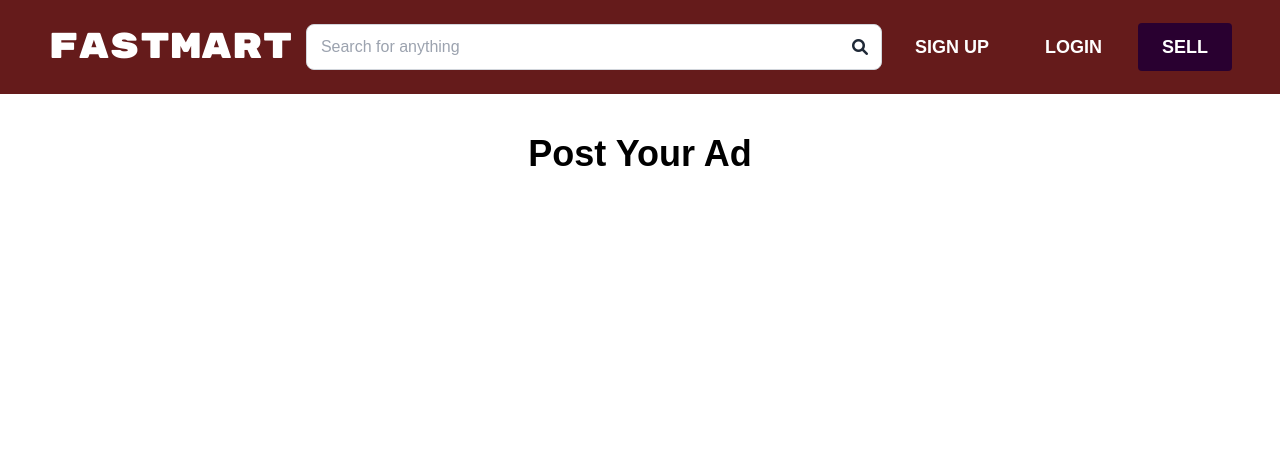
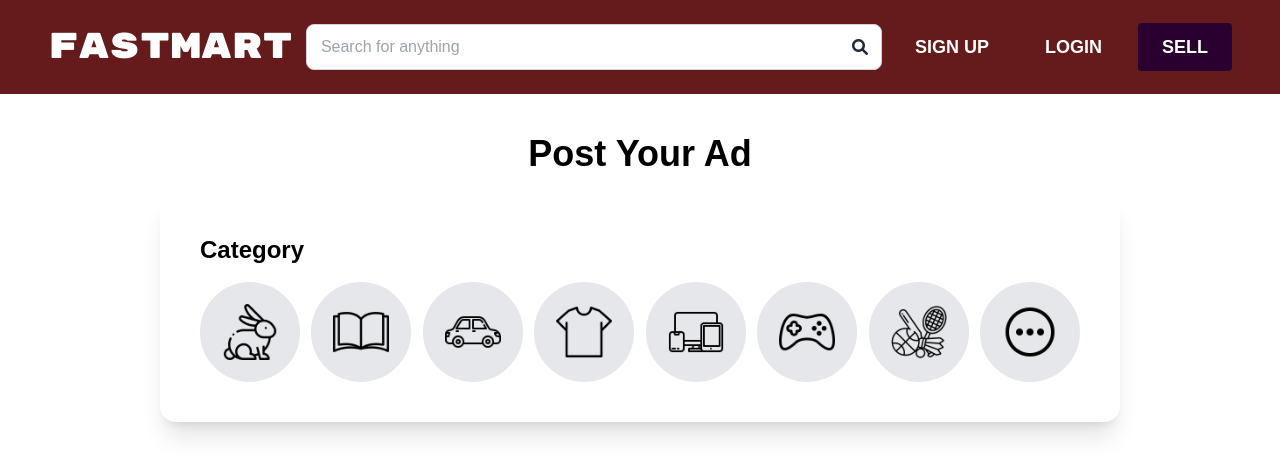
Before and after one commit to harisalimughal/FastMart, a React (Create React App) app in the folder fastmart/: page /postad in a window 1280 px wide. Shown: the top 476 px of the page. Built offline with nearby package versions, Linux system fonts and the light colour scheme; the HTML template or start-up script is replaced by a standard one; a web font is replaced by a local one.

Commit message:
Move PostAd component, and create CategorySelect
1. Move PostAd component to selling-page folder
2. Create CategorySelect component in selling-page folder

```diff
--- a/fastmart/src/App.js
+++ b/fastmart/src/App.js
@@ -4,7 +4,7 @@ import { Routes, Route } from 'react-router-dom';
 import Login from './components/Login';
 import Signup from './components/SignUp';
 import Home from './components/Home';
-import PostAd from './components/PostAd';
+import PostAd from './components/selling-page/PostAd';
 
 function App() {
   return (
--- a/fastmart/src/components/PostAd.jsx
+++ /dev/null
@@ -1,27 +0,0 @@
-import React from 'react'
-
-import Navbar from './NavBar'
-
-function PostAd() {
-    return (
-        <div className='flex flex-col gap-10'>
-            {/* Navbar */}
-            <Navbar />
-
-            {/* Main Content */}
-            <div>
-                {/* Header */}
-                <h1 className='w-fit mx-auto text-4xl font-bold'>
-                    Post Your Ad
-                </h1>
-
-                {/* Form */}
-                <div>
-
-                </div>
-            </div>
-        </div>
-    )
-}
-
-export default PostAd
--- /dev/null
+++ b/fastmart/src/components/selling-page/CategorySelect.jsx
@@ -0,0 +1,54 @@
+import React from 'react'
+
+// Import category images
+import animal from '../../assets/categories/animal.png'
+import book from '../../assets/categories/book.png'
+import car from '../../assets/categories/car.png'
+import clothing from '../../assets/categories/clothing.png'
+import electronics from '../../assets/categories/electronics.png'
+import gaming from '../../assets/categories/gaming.png'
+import others from '../../assets/categories/others.png'
+import sports from '../../assets/categories/sports.png'
+
+function CategorySelect() {
+  return (
+      <div className='flex justify-between gap-4 md:gap-0 overflow-x-auto custom-scrollbar'>
+
+          <button className='bg-gray-200 rounded-full p-2 md:p-5 border-2 hover:border-black transition duration-300'>
+              <img src={animal} className='w-14 min-w-10 min-h-10' alt='animal'></img>
+          </button>
+
+          <button className='bg-gray-200 rounded-full p-2 md:p-5 border-2 hover:border-black transition duration-300'>
+              <img src={book} className='w-14 min-w-10 min-h-10' alt='book'></img>
+          </button>
+
+          <button className='bg-gray-200 rounded-full p-2 md:p-5 border-2 hover:border-black transition duration-300'>
+              <img src={car} className='w-14 min-w-10 min-h-10' alt='car'></img>
+          </button>
+
+          <button className='bg-gray-200 rounded-full p-2 md:p-5 border-2 hover:border-black transition duration-300'>
+              <img src={clothing} className='w-14 min-w-10 min-h-10' alt='clothing'></img>
+          </button>
+
+          <button className='bg-gray-200 rounded-full p-2 md:p-5 border-2 hover:border-black transition duration-300'>
+              <img src={electronics} className='w-14 min-w-10 min-h-10' alt='electronics'></img>
+          </button>
+
+          <button className='bg-gray-200 rounded-full p-2 md:p-5 border-2 hover:border-black transition duration-300'>
+              <img src={gaming} className='w-14 min-w-10 min-h-10' alt='gaming'></img>
+          </button>
+
+          <button className='bg-gray-200 rounded-full p-2 md:p-5 border-2 hover:border-black transition duration-300'>
+              <img src={sports} className='w-14 min-w-10 min-h-10' alt='sports'></img>
+          </button>
+
+          <button className='bg-gray-200 rounded-full p-2 md:p-5 border-2 hover:border-black transition duration-300'>
+              <img src={others} className='w-14 min-w-10 min-h-10' alt='others'></img>
+          </button>
+
+
+      </div>
+  )
+}
+
+export default CategorySelect
--- /dev/null
+++ b/fastmart/src/components/selling-page/PostAd.jsx
@@ -0,0 +1,34 @@
+import React from 'react'
+
+import Navbar from '../NavBar'
+import CategorySelect from './CategorySelect'
+
+function PostAd() {
+    return (
+        <div className='flex flex-col gap-10'>
+            {/* Navbar */}
+            <Navbar />
+
+            {/* Main Content */}
+            <div className='flex flex-col gap-5'>
+                {/* Header */}
+                <h1 className='w-fit mx-auto text-4xl font-bold'>
+                    Post Your Ad
+                </h1>
+
+                {/* Form */}
+                <div className='shadow-xl w-3/4 mx-auto p-10 rounded-2xl'>
+                    <form>
+                        {/* Category */}
+                        <div className='flex flex-col gap-4'>
+                            <label className='text-2xl font-bold' htmlFor='category'>Category</label>
+                            <CategorySelect id='category'/>
+                        </div>
+                    </form>
+                </div>
+            </div>
+        </div>
+    )
+}
+
+export default PostAd
```
